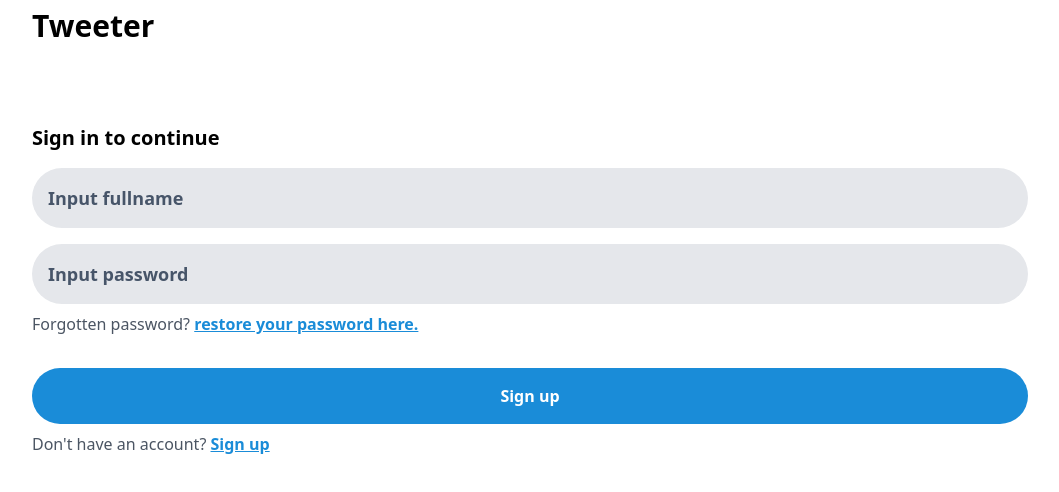
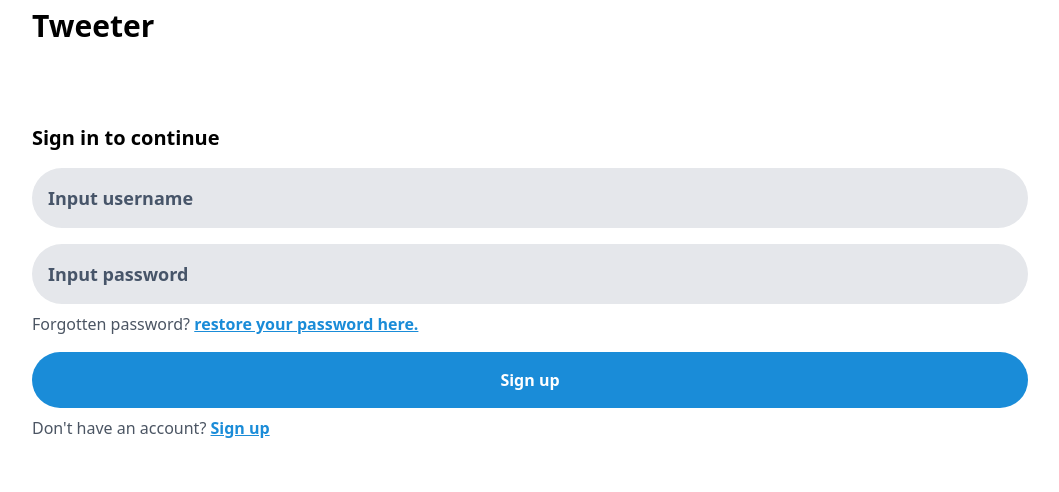
Before and after one commit to Ayothegod/twitter-clone, a React (Vite) app in the folder client/: page / in a window 1280 px wide. Shown: the top 492 px of the page, without its empty margins (110-1169 px from the left). Built offline with nearby package versions, Linux system fonts and the light colour scheme.

Commit message:
feat: add input validation to signin

```diff
--- a/client/src/components/auth/Signin.jsx
+++ b/client/src/components/auth/Signin.jsx
@@ -1,33 +1,84 @@
 import { useActionStore } from "../../lib/stores/actionStore";
 import { Link } from "react-router-dom";
+import { useForm } from "react-hook-form";
 
 export default function Signin() {
   const updateAuthVariant = useActionStore((state) => state.updateAuthVariant);
+  const {
+    register,
+    handleSubmit,
+    formState: { errors },
+  } = useForm();
 
-  const onSubmit = () => {};
+  const onSubmit = (data) => {
+    console.log(data);
+  };
 
   return (
     <main className="mt-20">
       <p className="text-xl font-bold mb-4">Sign in to continue</p>
-      <form action="post" onSubmit={onSubmit} className="space-y-4">
-        <input
-          type="text"
-          className="btn py-4 px-4 text-lg placeholder:text-lg"
-          placeholder="Input fullname"
-        />
+      <form
+        action="post"
+        onSubmit={handleSubmit(onSubmit)}
+        className="space-y-4"
+      >
+        <div>
+          <input
+            type="text"
+            className="btn py-4 px-4 text-lg placeholder:text-lg"
+            placeholder="Input username"
+            {...register("username", {
+              required: "Username is required.",
+              maxLength: {
+                value: 60,
+                message: "your username should not be more than 60",
+              },
+              minLength: {
+                value: 3,
+                message: "your username must not be less than 3",
+              },
+            })}
+          />
+          {errors?.username && (
+            <p className="text-red-600 font-semibold">
+              {errors?.username.message}
+            </p>
+          )}
+        </div>
         <div>
           <input
             type="password"
             className="btn py-4 px-4 text-lg placeholder:text-lg"
             placeholder="Input password"
+            {...register("password", {
+              required: "Password is required.",
+              minLength: {
+                value: 6,
+                message: "your password must not be less than 6",
+              },
+            })}
           />
-          <p className="text-gray-600 mt-2">Forgotten password? <Link to="/" className="text-action font-bold cursor-pointer underline">restore your password here.</Link></p>
+          {errors?.password && (
+            <p className="text-red-600 font-semibold">
+              {errors?.password.message}
+            </p>
+          )}
+
+          <p className="text-gray-600 mt-2">
+            Forgotten password?{" "}
+            <Link
+              to="/"
+              className="text-action font-bold cursor-pointer underline"
+            >
+              restore your password here.
+            </Link>
+          </p>
         </div>
-      </form>
-
       <button className="solid-btn w-full py-4 bg-action hover:bg-action-disabled mt-8">
         Sign up
       </button>
+      </form>
+
       <p className="text-gray-600 mt-2">
         Don&apos;t have an account?{" "}
         <span
```
